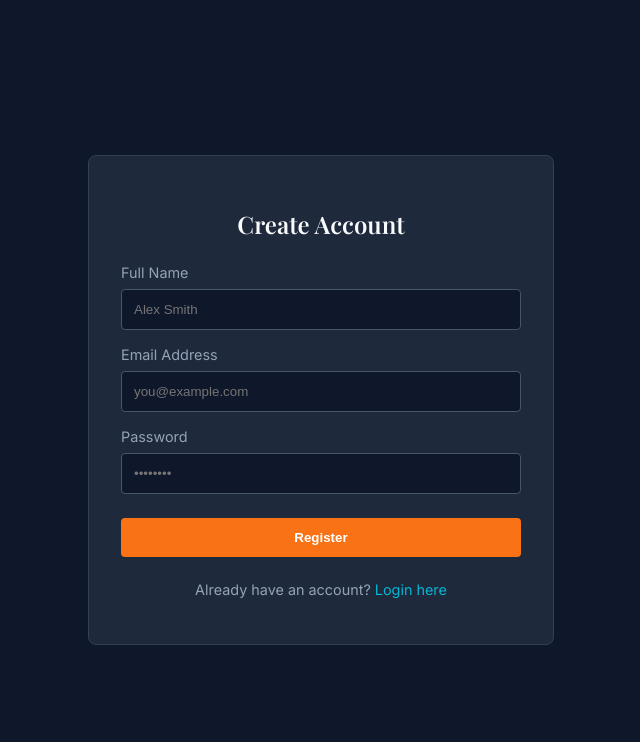
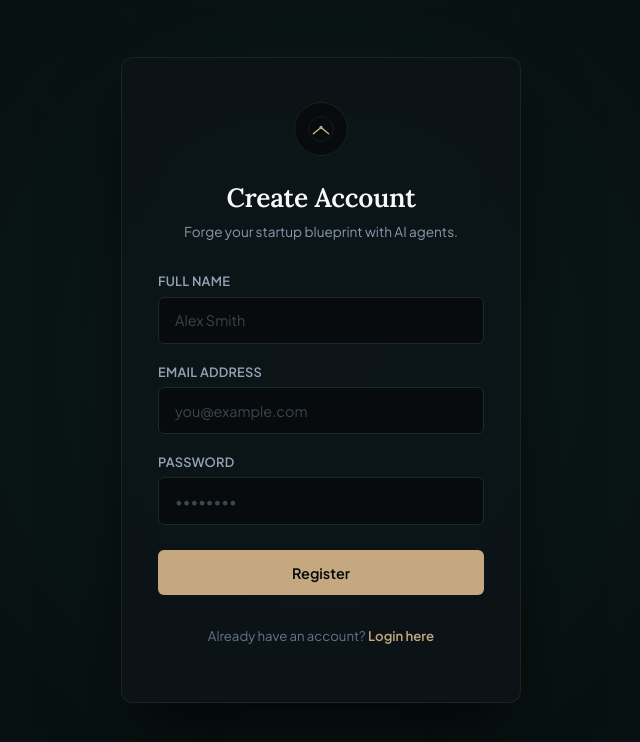
Before and after one commit to vaibhv19/Foundry, a React (Vite) app in the folder frontend/: page /register in a window 1280 px wide. Shown: the top 742 px of the page, without its empty margins (319-959 px from the left). Built offline with nearby package versions, Linux system fonts and the light colour scheme; a web font is replaced by a local one.

Commit message:
style(ui): apply Option C 'The Strategy Room' design system to login and register screens

```diff
--- a/frontend/src/pages/Login.jsx
+++ b/frontend/src/pages/Login.jsx
@@ -33,55 +33,61 @@ const Login = () => {
       minHeight: '100vh',
       alignItems: 'center',
       justifyContent: 'center',
-      background: 'radial-gradient(circle at 50% 45%, #151D30 0%, #070A14 65%)',
+      background: 'radial-gradient(circle at 50% 45%, #0B1C1A 0%, #05080A 100%)',
       padding: '1.5rem',
-      paddingBottom: '8vh', /* Active optical center */
-      boxSizing: 'border-box'
+      paddingBottom: '8vh',
+      boxSizing: 'border-box',
+      fontFamily: "'Plus Jakarta Sans', sans-serif"
     }}>
       <style>{`
+        @import url('https://fonts.googleapis.com/css2?family=Lora:ital,wght@0,400..700;1,400..700&family=Plus+Jakarta+Sans:wght@300;400;500;600;700&display=swap');
+
         @keyframes fadeIn {
-          from { opacity: 0; transform: translateY(8px); }
+          from { opacity: 0; transform: translateY(10px); }
           to { opacity: 1; transform: translateY(0); }
         }
         .login-card {
-          animation: fadeIn 0.35s cubic-bezier(0.16, 1, 0.3, 1) forwards;
-          box-shadow: 0 30px 60px -15px rgba(0, 0, 0, 0.65), 0 0 50px rgba(0, 242, 254, 0.02);
-          border: 1px solid rgba(255, 255, 255, 0.05);
-          background-color: rgba(20, 28, 43, 0.8) !important;
+          animation: fadeIn 0.4s cubic-bezier(0.16, 1, 0.3, 1) forwards;
+          box-shadow: 0 35px 70px -15px rgba(0, 0, 0, 0.75), 0 0 50px rgba(197, 168, 128, 0.02);
+          border: 1px solid rgba(197, 168, 128, 0.1);
+          background-color: rgba(13, 20, 24, 0.82) !important;
           backdrop-filter: blur(20px);
         }
         .login-input {
           transition: border-color 0.15s ease, box-shadow 0.15s ease, background-color 0.15s ease;
+          font-family: 'Plus Jakarta Sans', sans-serif;
         }
         .login-input::placeholder {
-          color: #475569 !important;
+          color: #3A474D !important;
           opacity: 1;
         }
         .login-input:hover {
-          border-color: #475569 !important;
+          border-color: rgba(197, 168, 128, 0.3) !important;
         }
         .login-input:focus {
-          border-color: var(--accent-blueprint) !important;
-          box-shadow: 0 0 0 3px rgba(0, 242, 254, 0.1);
-          background-color: #05070D !important;
+          border-color: #C5A880 !important;
+          box-shadow: 0 0 0 3px rgba(197, 168, 128, 0.12);
+          background-color: #070B0D !important;
           outline: none;
         }
         .login-button {
-          transition: all 0.18s cubic-bezier(0.16, 1, 0.3, 1);
+          transition: all 0.2s cubic-bezier(0.16, 1, 0.3, 1);
+          font-family: 'Plus Jakarta Sans', sans-serif;
         }
         .login-button:hover:not(:disabled) {
-          background-color: #ff2a5f !important;
+          background-color: #D5BC98 !important;
           transform: translateY(-0.5px);
-          box-shadow: 0 4px 14px rgba(255, 8, 68, 0.22);
+          box-shadow: 0 4px 15px rgba(197, 168, 128, 0.22);
         }
         .login-button:active:not(:disabled) {
           transform: translateY(0);
         }
         .login-link {
           transition: color 0.15s ease;
+          font-family: 'Plus Jakarta Sans', sans-serif;
         }
         .login-link:hover {
-          color: var(--accent-blueprint) !important;
+          color: #D5BC98 !important;
           text-decoration: underline !important;
         }
       `}</style>
@@ -89,54 +95,55 @@ const Login = () => {
       <div className="login-card" style={{
         width: '100%',
         maxWidth: '400px',
-        padding: '2.5rem 2.25rem',
+        padding: '2.75rem 2.25rem',
         borderRadius: '12px',
         boxSizing: 'border-box'
       }}>
-        {/* Logo Icon Badge */}
-        <div style={{ display: 'flex', justifyContent: 'center', marginBottom: '1.25rem' }}>
+        {/* Convergent Debate SVG Logo */}
+        <div style={{ display: 'flex', justifyContent: 'center', marginBottom: '1.5rem' }}>
           <div style={{
             display: 'flex',
             alignItems: 'center',
             justifyContent: 'center',
-            width: '52px',
-            height: '52px',
-            borderRadius: '10px',
-            backgroundColor: '#0F172A',
-            border: '1px solid rgba(255, 255, 255, 0.04)',
+            width: '54px',
+            height: '54px',
+            borderRadius: '50%',
+            backgroundColor: '#070B0D',
+            border: '1px solid rgba(197, 168, 128, 0.12)',
             boxSizing: 'border-box'
           }}>
-            <svg xmlns="http://www.w3.org/2000/svg" viewBox="0 0 100 100" width="30" height="30">
+            <svg xmlns="http://www.w3.org/2000/svg" viewBox="0 0 100 100" width="32" height="32">
               <defs>
-                <linearGradient id="logoGrad" x1="0%" y1="0%" x2="100%" y2="100%">
-                  <stop offset="0%" stop-color="#4facfe" />
-                  <stop offset="100%" stop-color="#00f2fe" />
+                <linearGradient id="goldGrad" x1="0%" y1="0%" x2="100%" y2="100%">
+                  <stop offset="0%" stop-color="#E2C9A1" />
+                  <stop offset="100%" stop-color="#C5A880" />
                 </linearGradient>
               </defs>
-              <path d="M25,65 L75,65 L70,72 L30,72 Z" fill="url(#logoGrad)" />
-              <path d="M35,48 L65,48 L72,56 C72,58 68,60 62,60 L38,60 C32,60 28,58 28,56 Z" fill="#1E293B" stroke="url(#logoGrad)" stroke-width="1.5" />
-              <path d="M40,30 L60,30 C64,30 68,32 72,35 L60,42 L40,42 Z" fill="url(#logoGrad)" />
+              <circle cx="50" cy="50" r="38" stroke="rgba(197, 168, 128, 0.15)" stroke-width="2" fill="none" />
+              <path d="M50,18 L50,45" stroke="url(#goldGrad)" stroke-width="4" stroke-linecap="round" />
+              <path d="M26,65 L50,45" stroke="url(#goldGrad)" stroke-width="4" stroke-linecap="round" />
+              <path d="M74,65 L50,45" stroke="url(#goldGrad)" stroke-width="4" stroke-linecap="round" />
+              <circle cx="50" cy="45" r="5" fill="#C5A880" />
             </svg>
           </div>
         </div>
 
-        {/* Header Rhythm */}
         <h2 style={{
-          fontFamily: 'var(--font-serif)',
+          fontFamily: "'Lora', serif",
           color: 'var(--base-text)',
-          fontSize: '1.6rem',
-          fontWeight: '700',
-          margin: '0 0 0.4rem 0',
+          fontSize: '1.65rem',
+          fontWeight: '600',
+          margin: '0 0 0.5rem 0',
           textAlign: 'center',
-          letterSpacing: '-0.025em'
+          letterSpacing: '-0.01em'
         }}>
           Sign in to Foundry
         </h2>
         <p style={{
-          color: '#8A99AD', /* Increased contrast */
+          color: '#8A99AD',
           fontSize: '0.85rem',
           textAlign: 'center',
-          margin: '0 0 1.75rem 0',
+          margin: '0 0 2rem 0',
           lineHeight: '1.4'
         }}>
           Forge your startup blueprint with AI agents.
@@ -173,8 +180,8 @@ const Login = () => {
 
         <form onSubmit={handleSubmit} style={{ display: 'flex', flexDirection: 'column', gap: '1.25rem' }}>
           <div>
-            <label style={{ display: 'block', marginBottom: '0.45rem', fontSize: '0.825rem', fontWeight: '500', color: '#94A3B8' }}>
-              Email Address
+            <label style={{ display: 'block', marginBottom: '0.45rem', fontSize: '0.8rem', fontWeight: '600', color: '#94A3B8', letterSpacing: '0.02em' }}>
+              EMAIL ADDRESS
             </label>
             <input
               type="email"
@@ -183,10 +190,10 @@ const Login = () => {
               className="login-input"
               style={{
                 width: '100%',
-                padding: '0.85rem 1rem', /* Increased padding comfort */
+                padding: '0.85rem 1rem',
                 borderRadius: '6px',
-                border: '1px solid #2B374A', /* Softened border contrast */
-                backgroundColor: '#0A0E1A',
+                border: '1px solid #1E292B',
+                backgroundColor: '#070B0D',
                 color: 'var(--base-text)',
                 boxSizing: 'border-box',
                 fontSize: '0.9rem'
@@ -196,8 +203,8 @@ const Login = () => {
           </div>
 
           <div>
-            <label style={{ display: 'block', marginBottom: '0.45rem', fontSize: '0.825rem', fontWeight: '500', color: '#94A3B8' }}>
-              Password
+            <label style={{ display: 'block', marginBottom: '0.45rem', fontSize: '0.8rem', fontWeight: '600', color: '#94A3B8', letterSpacing: '0.02em' }}>
+              PASSWORD
             </label>
             <input
               type="password"
@@ -206,10 +213,10 @@ const Login = () => {
               className="login-input"
               style={{
                 width: '100%',
-                padding: '0.85rem 1rem', /* Increased padding comfort */
+                padding: '0.85rem 1rem',
                 borderRadius: '6px',
-                border: '1px solid #2B374A', /* Softened border contrast */
-                backgroundColor: '#0A0E1A',
+                border: '1px solid #1E292B',
+                backgroundColor: '#070B0D',
                 color: 'var(--base-text)',
                 boxSizing: 'border-box',
                 fontSize: '0.9rem'
@@ -225,8 +232,8 @@ const Login = () => {
             style={{
               width: '100%',
               padding: '0.85rem 1rem',
-              backgroundColor: 'var(--accent-spark)',
-              color: 'white',
+              backgroundColor: '#C5A880',
+              color: '#030608',
               border: 'none',
               borderRadius: '6px',
               fontWeight: '600',
@@ -241,7 +248,7 @@ const Login = () => {
 
         <p style={{ marginTop: '2rem', textAlign: 'center', fontSize: '0.825rem', color: '#64748B' }}>
           Don't have an account?{' '}
-          <Link to="/register" className="login-link" style={{ color: 'var(--accent-blueprint)', textDecoration: 'none', fontWeight: '500' }}>
+          <Link to="/register" className="login-link" style={{ color: '#C5A880', textDecoration: 'none', fontWeight: '600' }}>
             Register here
           </Link>
         </p>
--- a/frontend/src/pages/Register.jsx
+++ b/frontend/src/pages/Register.jsx
@@ -29,51 +29,222 @@ const Register = () => {
   };
 
   return (
-    <div style={{ display: 'flex', minHeight: '100vh', alignItems: 'center', justifyContent: 'center', backgroundColor: 'var(--base-bg)' }}>
-      <div style={{ width: '100%', maxWidth: '400px', padding: '2rem', backgroundColor: '#1E293B', borderRadius: '8px', border: '1px solid #334155' }}>
-        <h2 style={{ fontFamily: 'var(--font-serif)', color: 'var(--base-text)', marginBottom: '1.5rem', textAlign: 'center' }}>Create Account</h2>
+    <div style={{
+      display: 'flex',
+      minHeight: '100vh',
+      alignItems: 'center',
+      justifyContent: 'center',
+      background: 'radial-gradient(circle at 50% 45%, #0B1C1A 0%, #05080A 100%)',
+      padding: '1.5rem',
+      paddingBottom: '8vh',
+      boxSizing: 'border-box',
+      fontFamily: "'Plus Jakarta Sans', sans-serif"
+    }}>
+      <style>{`
+        @import url('https://fonts.googleapis.com/css2?family=Lora:ital,wght@0,400..700;1,400..700&family=Plus+Jakarta+Sans:wght@300;400;500;600;700&display=swap');
+
+        @keyframes fadeIn {
+          from { opacity: 0; transform: translateY(10px); }
+          to { opacity: 1; transform: translateY(0); }
+        }
+        .register-card {
+          animation: fadeIn 0.4s cubic-bezier(0.16, 1, 0.3, 1) forwards;
+          box-shadow: 0 35px 70px -15px rgba(0, 0, 0, 0.75), 0 0 50px rgba(197, 168, 128, 0.02);
+          border: 1px solid rgba(197, 168, 128, 0.1);
+          background-color: rgba(13, 20, 24, 0.82) !important;
+          backdrop-filter: blur(20px);
+        }
+        .register-input {
+          transition: border-color 0.15s ease, box-shadow 0.15s ease, background-color 0.15s ease;
+          font-family: 'Plus Jakarta Sans', sans-serif;
+        }
+        .register-input::placeholder {
+          color: #3A474D !important;
+          opacity: 1;
+        }
+        .register-input:hover {
+          border-color: rgba(197, 168, 128, 0.3) !important;
+        }
+        .register-input:focus {
+          border-color: #C5A880 !important;
+          box-shadow: 0 0 0 3px rgba(197, 168, 128, 0.12);
+          background-color: #070B0D !important;
+          outline: none;
+        }
+        .register-button {
+          transition: all 0.2s cubic-bezier(0.16, 1, 0.3, 1);
+          font-family: 'Plus Jakarta Sans', sans-serif;
+        }
+        .register-button:hover:not(:disabled) {
+          background-color: #D5BC98 !important;
+          transform: translateY(-0.5px);
+          box-shadow: 0 4px 15px rgba(197, 168, 128, 0.22);
+        }
+        .register-button:active:not(:disabled) {
+          transform: translateY(0);
+        }
+        .register-link {
+          transition: color 0.15s ease;
+          font-family: 'Plus Jakarta Sans', sans-serif;
+        }
+        .register-link:hover {
+          color: #D5BC98 !important;
+          text-decoration: underline !important;
+        }
+      `}</style>
+
+      <div className="register-card" style={{
+        width: '100%',
+        maxWidth: '400px',
+        padding: '2.75rem 2.25rem',
+        borderRadius: '12px',
+        boxSizing: 'border-box'
+      }}>
+        {/* Convergent Debate SVG Logo */}
+        <div style={{ display: 'flex', justifyContent: 'center', marginBottom: '1.5rem' }}>
+          <div style={{
+            display: 'flex',
+            alignItems: 'center',
+            justifyContent: 'center',
+            width: '54px',
+            height: '54px',
+            borderRadius: '50%',
+            backgroundColor: '#070B0D',
+            border: '1px solid rgba(197, 168, 128, 0.12)',
+            boxSizing: 'border-box'
+          }}>
+            <svg xmlns="http://www.w3.org/2000/svg" viewBox="0 0 100 100" width="32" height="32">
+              <defs>
+                <linearGradient id="goldGrad" x1="0%" y1="0%" x2="100%" y2="100%">
+                  <stop offset="0%" stop-color="#E2C9A1" />
+                  <stop offset="100%" stop-color="#C5A880" />
+                </linearGradient>
+              </defs>
+              <circle cx="50" cy="50" r="38" stroke="rgba(197, 168, 128, 0.15)" stroke-width="2" fill="none" />
+              <path d="M50,18 L50,45" stroke="url(#goldGrad)" stroke-width="4" stroke-linecap="round" />
+              <path d="M26,65 L50,45" stroke="url(#goldGrad)" stroke-width="4" stroke-linecap="round" />
+              <path d="M74,65 L50,45" stroke="url(#goldGrad)" stroke-width="4" stroke-linecap="round" />
+              <circle cx="50" cy="45" r="5" fill="#C5A880" />
+            </svg>
+          </div>
+        </div>
+
+        <h2 style={{
+          fontFamily: "'Lora', serif",
+          color: 'var(--base-text)',
+          fontSize: '1.65rem',
+          fontWeight: '600',
+          margin: '0 0 0.5rem 0',
+          textAlign: 'center',
+          letterSpacing: '-0.01em'
+        }}>
+          Create Account
+        </h2>
+        <p style={{
+          color: '#8A99AD',
+          fontSize: '0.85rem',
+          textAlign: 'center',
+          margin: '0 0 2rem 0',
+          lineHeight: '1.4'
+        }}>
+          Forge your startup blueprint with AI agents.
+        </p>
 
         {validationError && (
-          <div style={{ padding: '0.75rem', backgroundColor: 'rgba(239, 68, 68, 0.2)', border: '1px solid rgb(239, 68, 68)', borderRadius: '4px', color: 'rgb(248, 113, 113)', marginBottom: '1rem', fontSize: '0.9rem' }}>
+          <div style={{
+            padding: '0.75rem 1rem',
+            backgroundColor: 'rgba(239, 68, 68, 0.08)',
+            border: '1px solid rgba(239, 68, 68, 0.15)',
+            borderRadius: '6px',
+            color: '#F87171',
+            marginBottom: '1.25rem',
+            fontSize: '0.85rem',
+            lineHeight: '1.4'
+          }}>
             {validationError}
           </div>
         )}
         {error && (
-          <div style={{ padding: '0.75rem', backgroundColor: 'rgba(239, 68, 68, 0.2)', border: '1px solid rgb(239, 68, 68)', borderRadius: '4px', color: 'rgb(248, 113, 113)', marginBottom: '1rem', fontSize: '0.9rem' }}>
+          <div style={{
+            padding: '0.75rem 1rem',
+            backgroundColor: 'rgba(239, 68, 68, 0.08)',
+            border: '1px solid rgba(239, 68, 68, 0.15)',
+            borderRadius: '6px',
+            color: '#F87171',
+            marginBottom: '1.25rem',
+            fontSize: '0.85rem',
+            lineHeight: '1.4'
+          }}>
             {error}
           </div>
         )}
 
-        <form onSubmit={handleSubmit}>
-          <div style={{ marginBottom: '1rem' }}>
-            <label style={{ display: 'block', marginBottom: '0.5rem', fontSize: '0.9rem', color: '#94A3B8' }}>Full Name</label>
+        <form onSubmit={handleSubmit} style={{ display: 'flex', flexDirection: 'column', gap: '1.25rem' }}>
+          <div>
+            <label style={{ display: 'block', marginBottom: '0.45rem', fontSize: '0.8rem', fontWeight: '600', color: '#94A3B8', letterSpacing: '0.02em' }}>
+              FULL NAME
+            </label>
             <input
               type="text"
               value={name}
               onChange={(e) => setName(e.target.value)}
-              style={{ width: '100%', padding: '0.75rem', borderRadius: '4px', border: '1px solid #475569', backgroundColor: '#0F172A', color: 'var(--base-text)', boxSizing: 'border-box' }}
+              className="register-input"
+              style={{
+                width: '100%',
+                padding: '0.85rem 1rem',
+                borderRadius: '6px',
+                border: '1px solid #1E292B',
+                backgroundColor: '#070B0D',
+                color: 'var(--base-text)',
+                boxSizing: 'border-box',
+                fontSize: '0.9rem'
+              }}
               placeholder="Alex Smith"
             />
           </div>
 
-          <div style={{ marginBottom: '1rem' }}>
-            <label style={{ display: 'block', marginBottom: '0.5rem', fontSize: '0.9rem', color: '#94A3B8' }}>Email Address</label>
+          <div>
+            <label style={{ display: 'block', marginBottom: '0.45rem', fontSize: '0.8rem', fontWeight: '600', color: '#94A3B8', letterSpacing: '0.02em' }}>
+              EMAIL ADDRESS
+            </label>
             <input
               type="email"
               value={email}
               onChange={(e) => setEmail(e.target.value)}
-              style={{ width: '100%', padding: '0.75rem', borderRadius: '4px', border: '1px solid #475569', backgroundColor: '#0F172A', color: 'var(--base-text)', boxSizing: 'border-box' }}
+              className="register-input"
+              style={{
+                width: '100%',
+                padding: '0.85rem 1rem',
+                borderRadius: '6px',
+                border: '1px solid #1E292B',
+                backgroundColor: '#070B0D',
+                color: 'var(--base-text)',
+                boxSizing: 'border-box',
+                fontSize: '0.9rem'
+              }}
               placeholder="you@example.com"
             />
           </div>
 
-          <div style={{ marginBottom: '1.5rem' }}>
-            <label style={{ display: 'block', marginBottom: '0.5rem', fontSize: '0.9rem', color: '#94A3B8' }}>Password</label>
+          <div>
+            <label style={{ display: 'block', marginBottom: '0.45rem', fontSize: '0.8rem', fontWeight: '600', color: '#94A3B8', letterSpacing: '0.02em' }}>
+              PASSWORD
+            </label>
             <input
               type="password"
               value={password}
               onChange={(e) => setPassword(e.target.value)}
-              style={{ width: '100%', padding: '0.75rem', borderRadius: '4px', border: '1px solid #475569', backgroundColor: '#0F172A', color: 'var(--base-text)', boxSizing: 'border-box' }}
+              className="register-input"
+              style={{
+                width: '100%',
+                padding: '0.85rem 1rem',
+                borderRadius: '6px',
+                border: '1px solid #1E292B',
+                backgroundColor: '#070B0D',
+                color: 'var(--base-text)',
+                boxSizing: 'border-box',
+                fontSize: '0.9rem'
+              }}
               placeholder="••••••••"
             />
           </div>
@@ -81,15 +252,27 @@ const Register = () => {
           <button
             type="submit"
             disabled={loading}
-            style={{ width: '100%', padding: '0.75rem', backgroundColor: 'var(--accent-spark)', color: 'white', border: 'none', borderRadius: '4px', fontWeight: 'bold', cursor: 'pointer', transition: 'background-color 0.2s' }}
+            className="register-button"
+            style={{
+              width: '100%',
+              padding: '0.85rem 1rem',
+              backgroundColor: '#C5A880',
+              color: '#030608',
+              border: 'none',
+              borderRadius: '6px',
+              fontWeight: '600',
+              fontSize: '0.9rem',
+              cursor: 'pointer',
+              marginTop: '0.35rem'
+            }}
           >
             {loading ? 'Registering...' : 'Register'}
           </button>
         </form>
 
-        <p style={{ marginTop: '1.5rem', textAlign: 'center', fontSize: '0.9rem', color: '#94A3B8' }}>
+        <p style={{ marginTop: '2rem', textAlign: 'center', fontSize: '0.825rem', color: '#64748B' }}>
           Already have an account?{' '}
-          <Link to="/login" style={{ color: 'var(--accent-blueprint)', textDecoration: 'none' }}>
+          <Link to="/login" className="register-link" style={{ color: '#C5A880', textDecoration: 'none', fontWeight: '600' }}>
             Login here
           </Link>
         </p>
```
